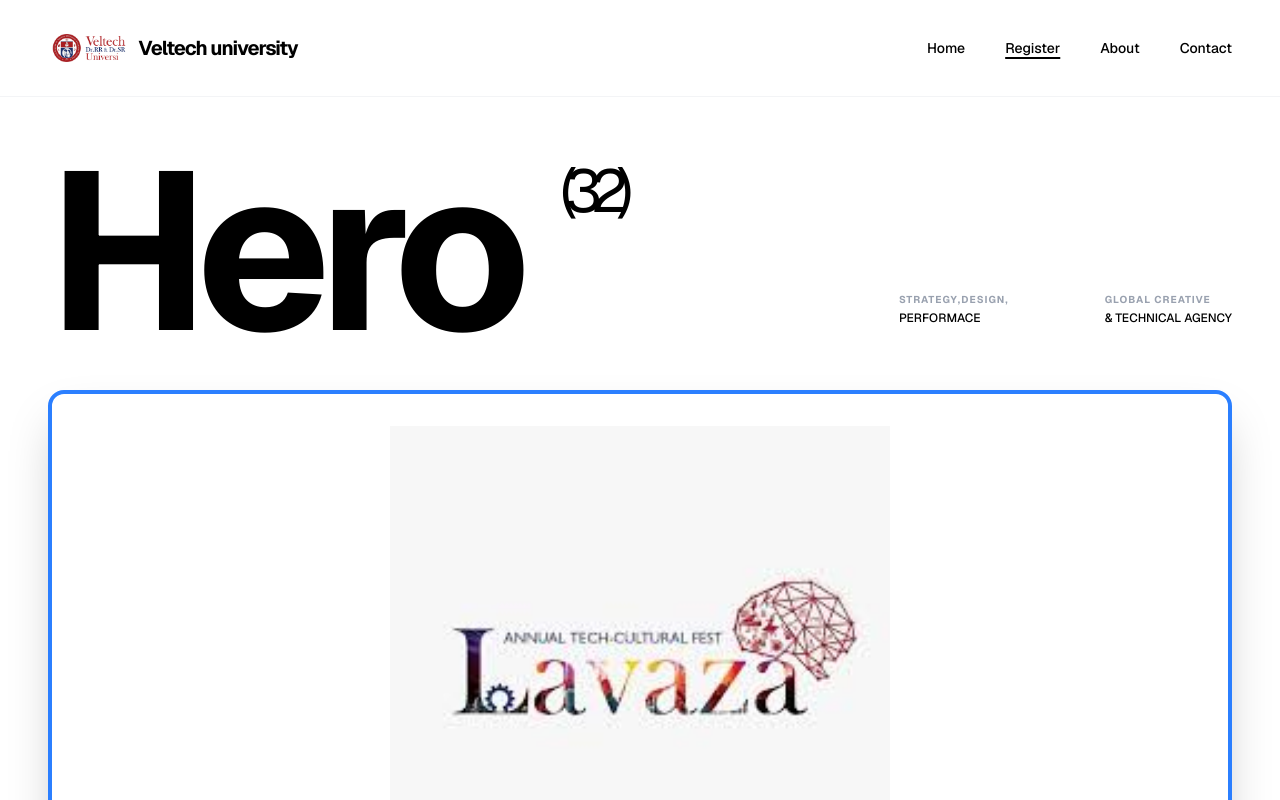
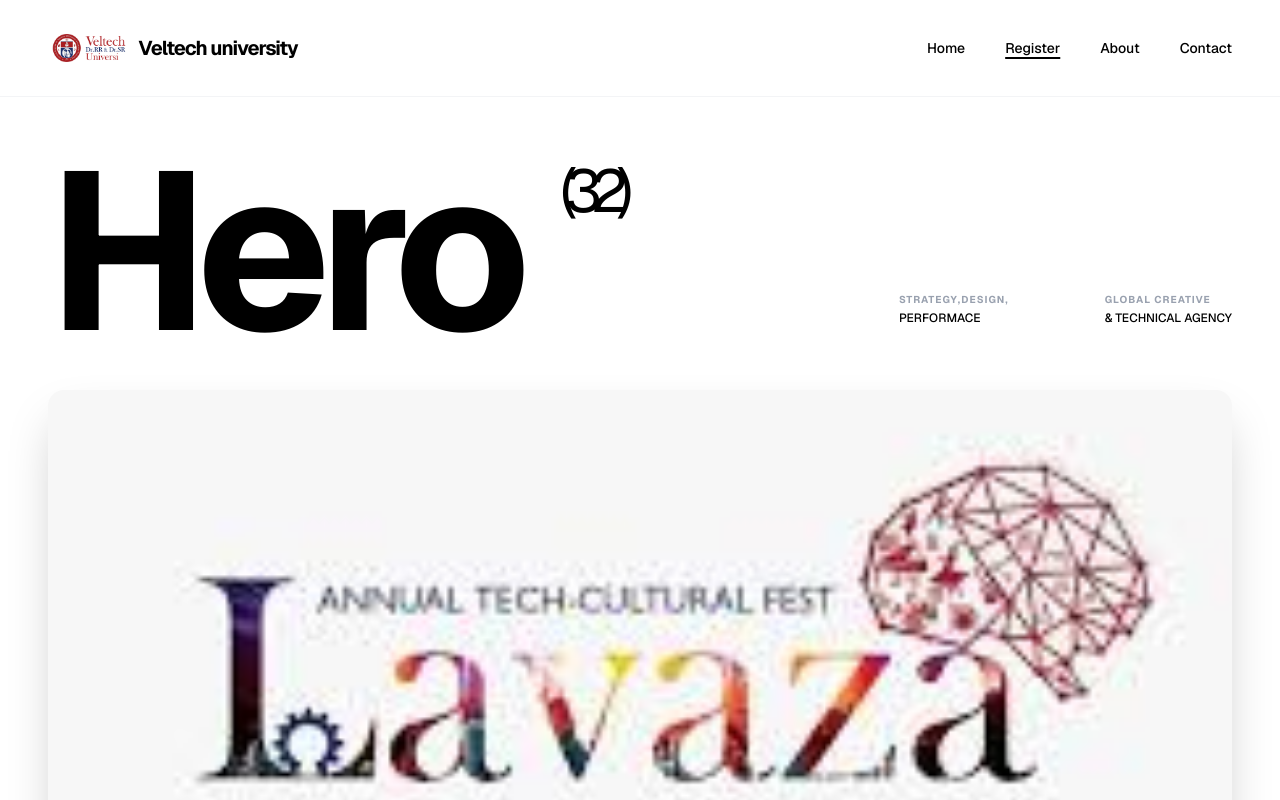
Before and after one commit to Chanikya-Sanapala/LAVAZA-entry, a Next.js app: page /register in a window 1280 px wide. Shown: the top 800 px of the page. Built offline with nearby package versions, Linux system fonts and the light colour scheme; no server answers.

Commit message:
Enlarge Lavaza logo to fit exactly

```diff
--- a/src/app/register/page.tsx
+++ b/src/app/register/page.tsx
@@ -143,11 +143,11 @@
 
                 {/* Hero Image Container */}
                 <div className="mt-16 relative group">
-                    <div className="overflow-hidden rounded-[1rem] shadow-2xl border-4 border-blue-500 bg-white flex items-center justify-center p-8">
+                    <div className="overflow-hidden rounded-[1rem] shadow-2xl border-gray-100 bg-white flex items-center justify-center">
                         <img
                             src="/images/event_logo.png"
                             alt="Lavaza Fest"
-                            className="w-auto h-[300px] md:h-[500px] object-contain transition-transform duration-700 group-hover:scale-105"
+                            className="w-full h-auto md:h-[600px] object-cover transition-transform duration-700 group-hover:scale-105"
                         />
                     </div>
                 </div>
```
